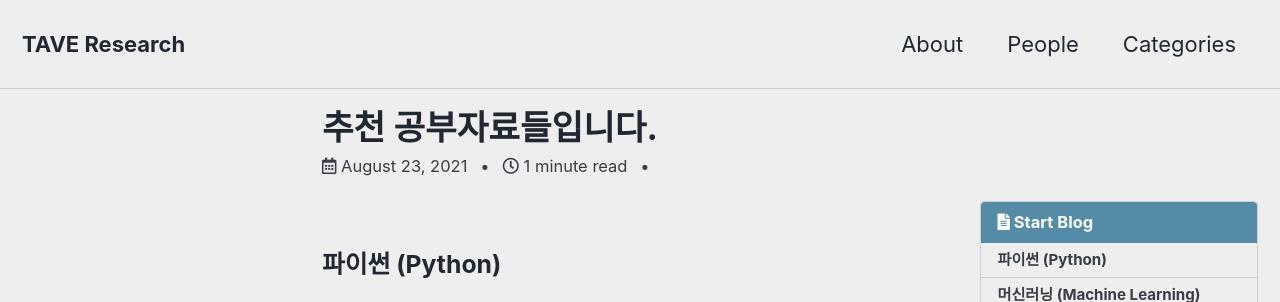
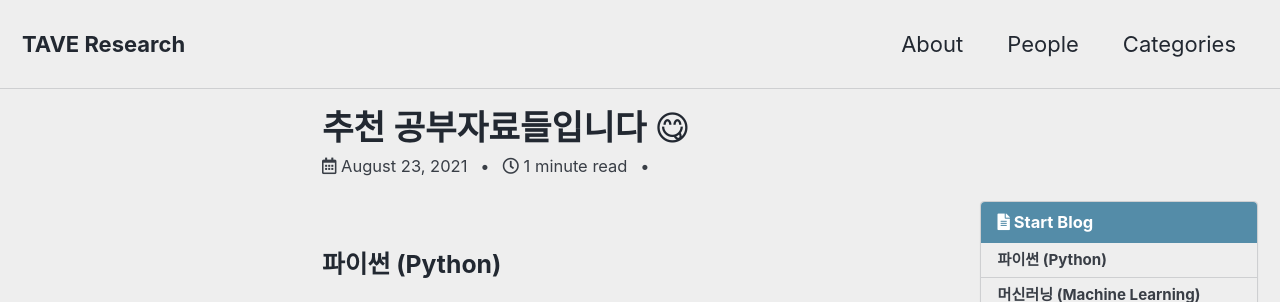
Before and after one commit to TAVEResearch/TAVEResearch.github.io, a Jekyll site: the page built from _posts/2021-08-23-preliminaries.md, in a window 1280 px wide and 900 px high. Shown: the top 302 px of the window. Built offline with Jekyll 4.4.1, drawn with Linux system fonts in a browser that asks for light colours; cached includes are drawn as plain includes; comment, search, counter and statistics services are not loaded.

```diff
--- a/_posts/2021-08-23-preliminaries.md
+++ b/_posts/2021-08-23-preliminaries.md
@@ -1,6 +1,6 @@
 ---
 layout: single
-title: 추천 공부자료들입니다.
+title: 추천 공부자료들입니다 😋
 excerpt: Python, ML, DL, ... (추가중 🚧)
 categories:
   - blog
```
